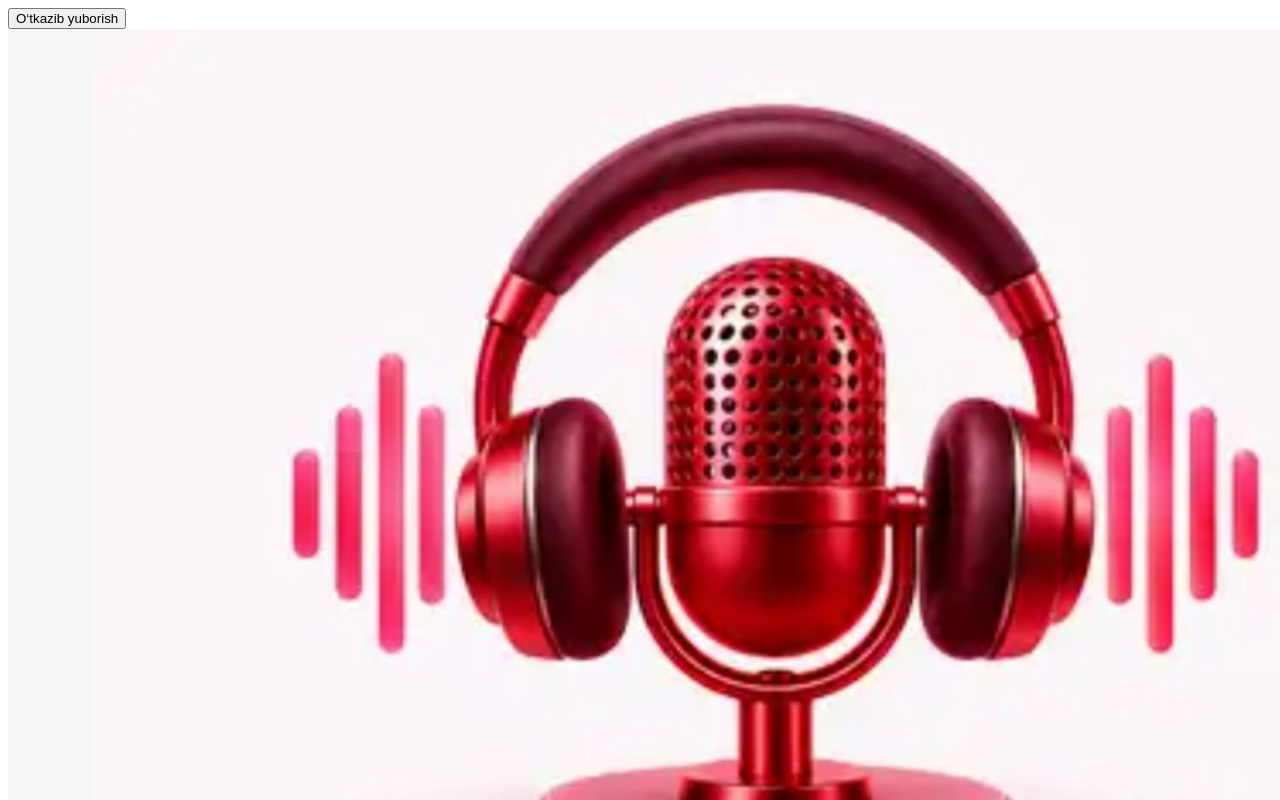
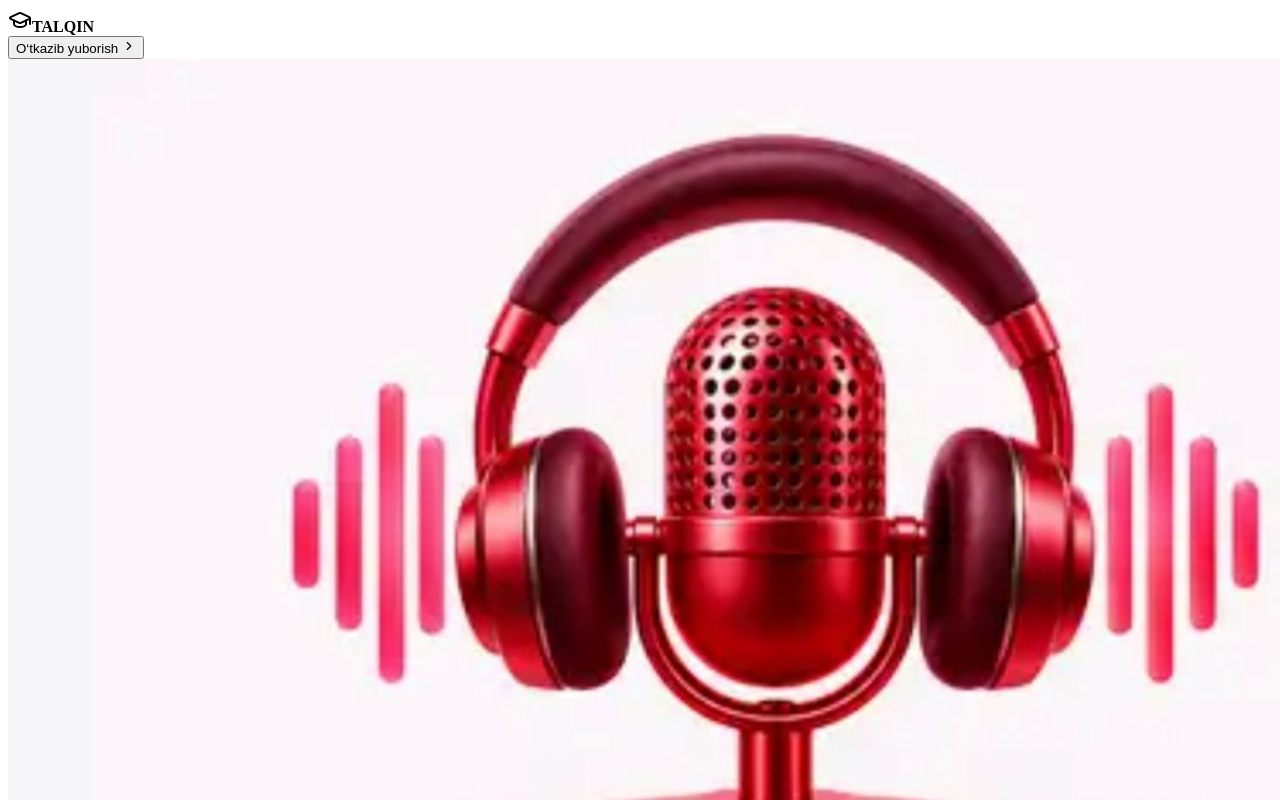
Before and after one commit to LUCIFERYTPUBG/Talqin, a React (Vite) app: page / in a window 1280 px wide. Shown: the top 800 px of the page. Built offline with nearby package versions, Linux system fonts and the light colour scheme; the HTML template or start-up script is replaced by a standard one.

Commit message:
Improve TALQIN onboarding header and screen hierarchy

```diff
--- a/src/App.jsx
+++ b/src/App.jsx
@@ -42,7 +42,7 @@ export default function App(){
  React.useEffect(()=>{if(screen==='splash'){const t=setTimeout(()=>setScreen('onboard'),1300);return()=>clearTimeout(t)}},[screen])
  const bottom=()=> <nav className="bottom">{navItems.map(([key,Icon,label])=><button key={key} className={screen===key?'navOn':'navOff'} onClick={()=>nav(key)}><Icon size={20}/><span>{label}</span></button>)}</nav>
  if(screen==='splash')return <main className="splash"><div className="splashGlow"/><div className="splashBrand"><div className="splashLogoMark"><GraduationCap size={42} strokeWidth={2.2}/></div><b>TALQIN</b></div><p>Bilim · Muhokama · Zakovat</p><div className="splashDivider"><i/></div><div className="loader"/><small>Yuklanmoqda...</small></main>
- if(screen==='onboard')return <main className="onboard"><button className="skip" onClick={()=>setScreen('login')}>O‘tkazib yuborish</button><div className="slideArt"><Art type={slides[slide].icon}/></div><div className="slideText"><h1>{slides[slide].title}</h1><p>{slides[slide].desc}</p></div><div className="dots">{slides.map((_,i)=><i key={i} className={i===slide?'dotOn':'dot'}/>)}</div><button className="primary" onClick={()=>slide<2?setSlide(slide+1):setScreen('login')}>{slide<2?'Davom etish':'Boshlash'} <ArrowRight size={18}/></button></main>
+ if(screen==='onboard')return <main className="onboard"><div className="onboardTop"><Logo/><button className="skip" onClick={()=>setScreen('login')}>O‘tkazib yuborish <ChevronRight size={14}/></button></div><div className="slideArt"><Art type={slides[slide].icon}/></div><div className="slideText"><h1>{slides[slide].title}</h1><p>{slides[slide].desc}</p></div><div className="dots">{slides.map((_,i)=><i key={i} className={i===slide?'dotOn':'dot'}/>)}</div><button className="primary" onClick={()=>slide<2?setSlide(slide+1):setScreen('login')}>{slide<2?'Davom etish':'Boshlash'} <ArrowRight size={18}/></button></main>
  if(screen==='login')return <main className="login"><button className="back" onClick={()=>setScreen('onboard')}><ArrowLeft/></button><Logo large/><h1>Tizimga kirish</h1><div className="roleSwitch"><button className={role==='Talaba'?'roleActive':''} onClick={()=>setRole('Talaba')}>Talaba</button><button className={role==='O‘qituvchi'?'roleActive':''} onClick={()=>setRole('O‘qituvchi')}>O‘qituvchi</button></div><label className="field"><UserRound size={18}/><input placeholder="Talaba ID (yoki telefon)"/></label><label className="field"><LockKeyhole size={18}/><input type={showPass?'text':'password'} placeholder="Parol"/><button onClick={()=>setShowPass(!showPass)}>{showPass?<EyeOff size={17}/>:<Eye size={17}/>}</button></label><button className="primary" onClick={()=>setScreen('home')}>Kirish <ArrowRight size={18}/></button><div className="or">Yoki kirish</div><div className="social"><button onClick={()=>notify('Google orqali kirish keyingi versiyada')}>G</button><button onClick={()=>notify('Telegram orqali kirish keyingi versiyada')}>➤</button></div><p className="register">Hisobingiz yo‘qmi? <button onClick={()=>notify('Ro‘yxatdan o‘tish keyingi bosqichda')}>Ro‘yxatdan o‘tish</button></p></main>
  return <main className="app">
  <header className="header"><Logo/><button className="avatar" onClick={()=>nav('profile')}>ZA</button></header>
```
